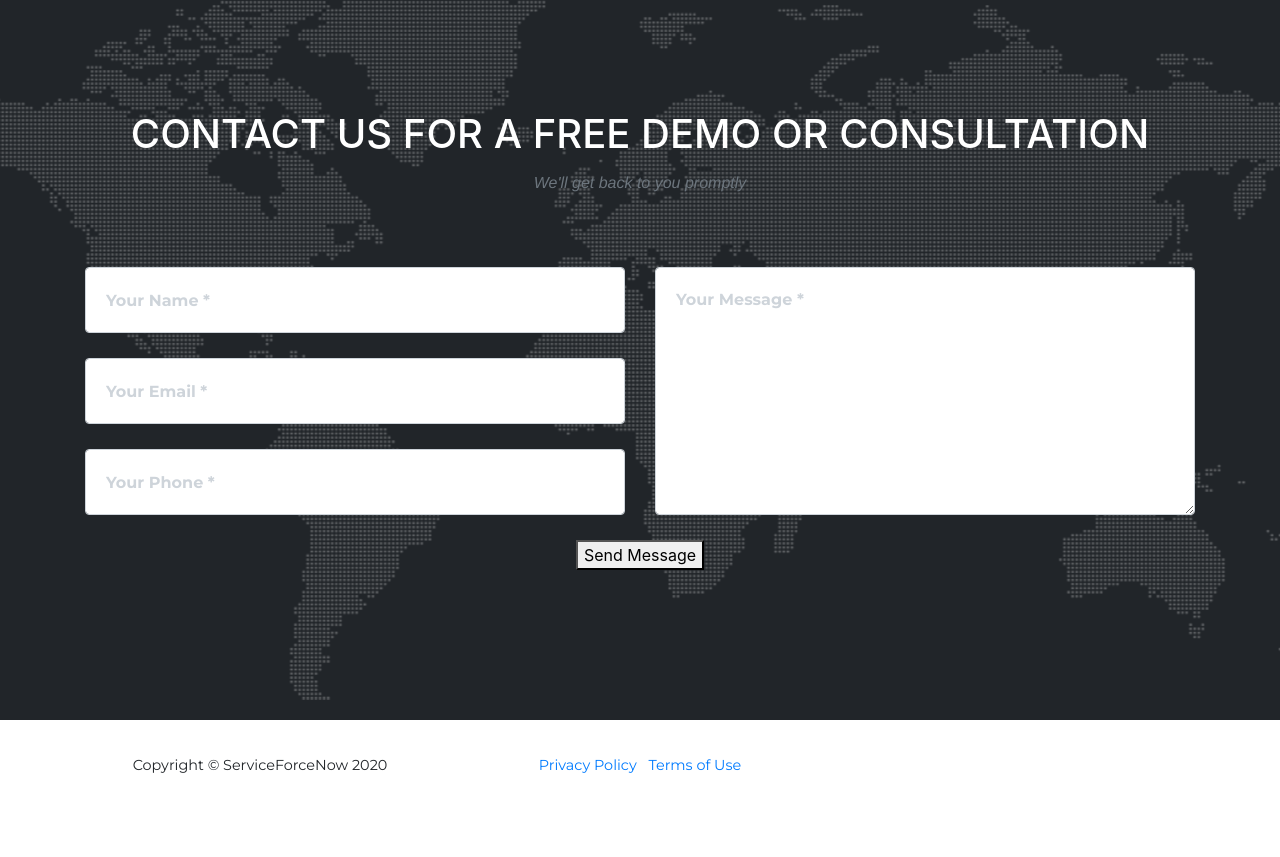
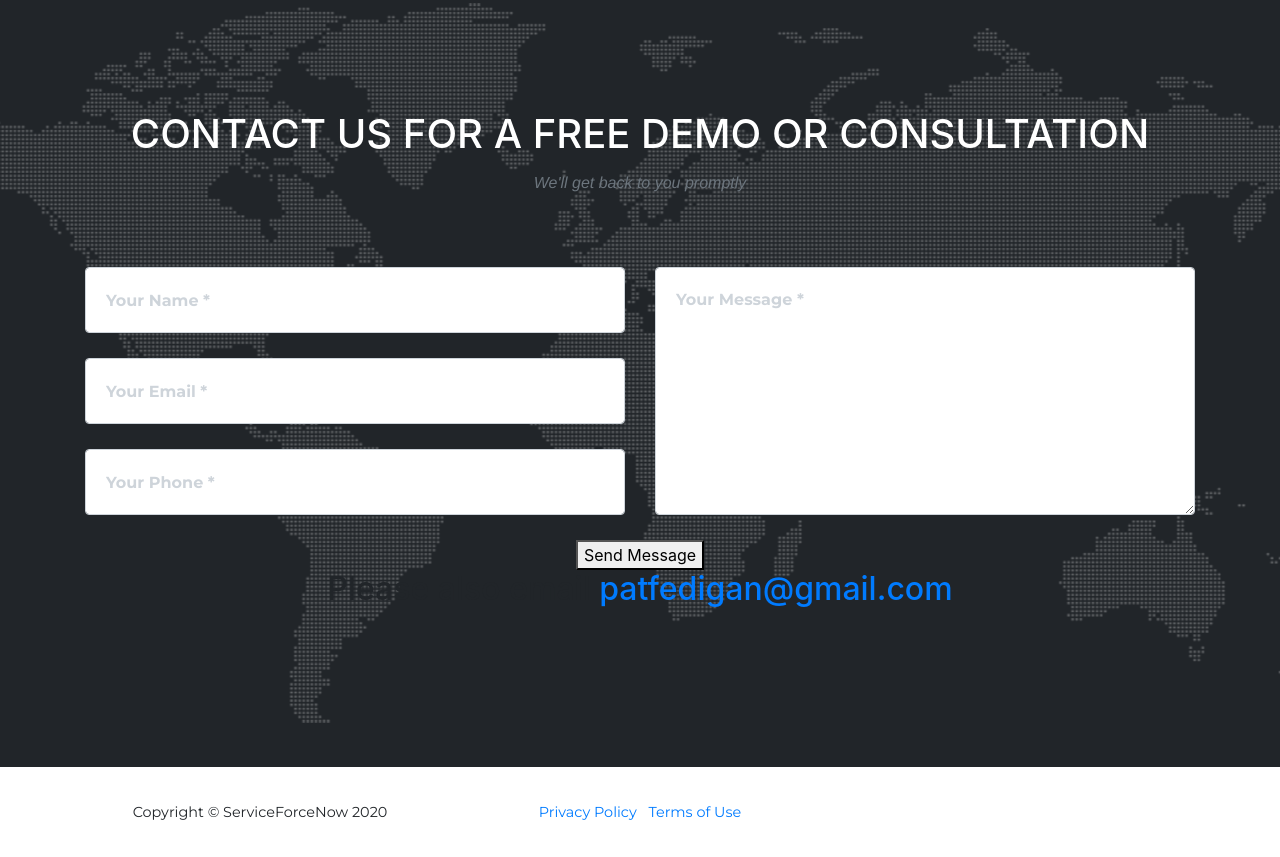
Before and after one commit to patfedigan/ServiceForceNow, a website with bundled scripts: page index.html in a window 1280 px wide. Shown: the part 2606-3463 px from the top of the page. Before the commit the page ends 3416 px from the top, so only its background shows below. Built offline with nearby package versions, Linux system fonts and the light colour scheme; a web font is replaced by a local one.

Commit message:
Updated Email
Updated Email

```diff
--- a/index.html
+++ b/index.html
@@ -210,6 +210,7 @@
 							<div></div>
 							<!--<button id="sendMessageButton" class="btn btn-primary btn-xl text-uppercase" type="submit">Send Message</button>-->
 							<a onclick="sendEmail()"><button>Send Message</button></a>
+										<h2>Please also email <a href = "mailto: patfedigan@gmail.com">patfedigan@gmail.com</a></h2>
 						</div>
 					</div>
 				</form>
```
